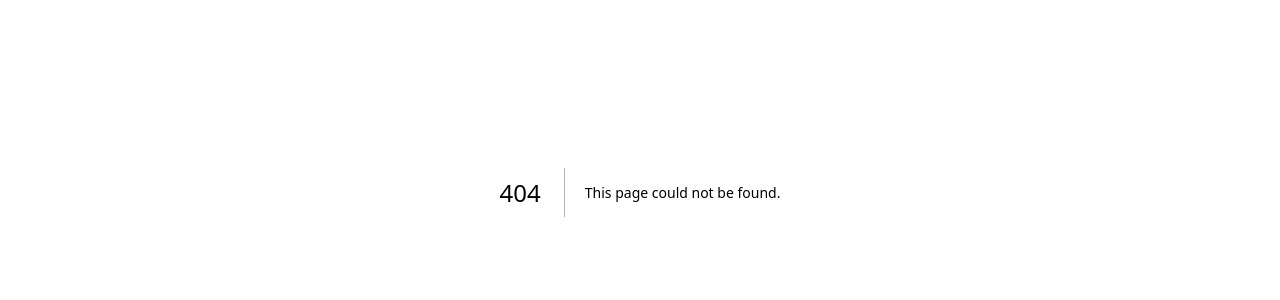
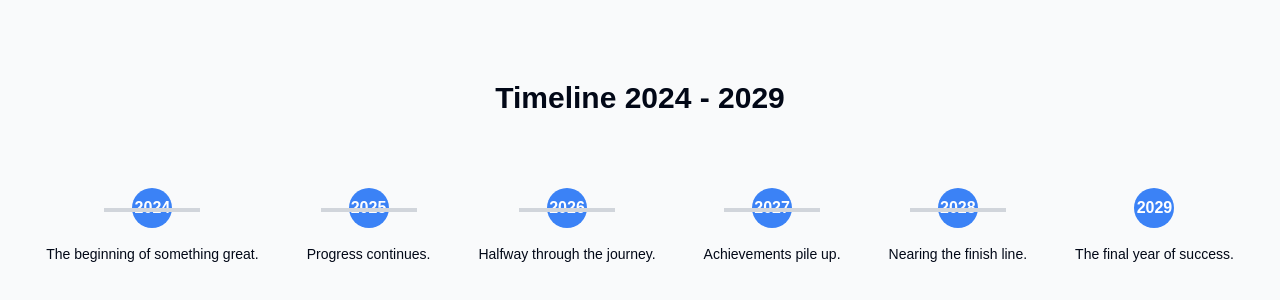
Before and after one commit to avangie/BHL2024, a Next.js app in the folder front/: page /timeline in a window 1280 px wide. Before the commit this address had no page. Shown: the part 208-508 px from the top of the page. Built offline with nearby package versions, Linux system fonts and the light colour scheme.

Commit message:
added timeline

```diff
--- a/front/package.json
+++ b/front/package.json
@@ -11,14 +11,15 @@
   "dependencies": {
     "@hookform/resolvers": "^3.9.1",
     "@radix-ui/react-label": "^2.1.0",
-    "@radix-ui/react-slot": "^1.1.0",
     "@radix-ui/react-separator": "^1.1.0",
     "@radix-ui/react-slot": "^1.1.0",
     "class-variance-authority": "^0.7.1",
     "clsx": "^2.1.1",
+    "date-fns": "^4.1.0",
     "lucide-react": "^0.468.0",
     "next": "15.0.4",
     "react": "^19.0.0",
+    "react-day-picker": "8.10.1",
     "react-dom": "^19.0.0",
     "react-hook-form": "^7.54.0",
     "sonner": "^1.7.0",
--- a/front/src/app/globals.css
+++ b/front/src/app/globals.css
@@ -34,6 +34,7 @@
     --chart-5: 27 87% 67%;
     --radius: 0.5rem;
   }
+
   .dark {
     --background: 222.2 84% 4.9%;
     --foreground: 210 40% 98%;
@@ -66,6 +67,7 @@
   * {
     @apply border-border;
   }
+
   body {
     @apply bg-background text-foreground;
   }
--- a/front/src/app/layout.tsx
+++ b/front/src/app/layout.tsx
@@ -1,17 +1,5 @@
 import type { Metadata } from "next";
-import localFont from "next/font/local";
 import "./globals.css";
-
-const geistSans = localFont({
-  src: "./fonts/GeistVF.woff",
-  variable: "--font-geist-sans",
-  weight: "100 900",
-});
-const geistMono = localFont({
-  src: "./fonts/GeistMonoVF.woff",
-  variable: "--font-geist-mono",
-  weight: "100 900",
-});
 
 export const metadata: Metadata = {
   title: "Last nine months",
@@ -26,7 +14,6 @@
   return (
     <html lang="en">
       <body
-        className={`dark ${geistSans.variable} ${geistMono.variable} antialiased`}
       >
         {children}
       </body>
--- /dev/null
+++ b/front/src/app/timeline/page.tsx
@@ -0,0 +1,11 @@
+import React from "react";
+import { Timeline } from "@/components/ui/timeline";
+
+export default function Home() {
+  return (
+    <main className="flex flex-col items-center justify-center min-h-screen bg-gray-50">
+      <h1 className="text-3xl font-bold mb-8">Timeline 2024 - 2029</h1>
+      <Timeline />
+    </main>
+  );
+}
--- /dev/null
+++ b/front/src/components/ui/calendar.tsx
@@ -0,0 +1,66 @@
+"use client"
+
+import * as React from "react"
+import { ChevronLeft, ChevronRight } from "lucide-react"
+import { DayPicker } from "react-day-picker"
+
+import { cn } from "@/lib/utils"
+import { buttonVariants } from "@/components/ui/button"
+
+export type CalendarProps = React.ComponentProps<typeof DayPicker>
+
+function Calendar({
+  className,
+  classNames,
+  showOutsideDays = true,
+  ...props
+}: CalendarProps) {
+  return (
+    <DayPicker
+      showOutsideDays={showOutsideDays}
+      className={cn("p-3", className)}
+      classNames={{
+        months: "flex flex-col sm:flex-row space-y-4 sm:space-x-4 sm:space-y-0",
+        month: "space-y-4",
+        caption: "flex justify-center pt-1 relative items-center",
+        caption_label: "text-sm font-medium",
+        nav: "space-x-1 flex items-center",
+        nav_button: cn(
+          buttonVariants({ variant: "outline" }),
+          "h-7 w-7 bg-transparent p-0 opacity-50 hover:opacity-100"
+        ),
+        nav_button_previous: "absolute left-1",
+        nav_button_next: "absolute right-1",
+        table: "w-full border-collapse space-y-1",
+        head_row: "flex",
+        head_cell:
+          "text-muted-foreground rounded-md w-9 font-normal text-[0.8rem]",
+        row: "flex w-full mt-2",
+        cell: "h-9 w-9 text-center text-sm p-0 relative [&:has([aria-selected].day-range-end)]:rounded-r-md [&:has([aria-selected].day-outside)]:bg-accent/50 [&:has([aria-selected])]:bg-accent first:[&:has([aria-selected])]:rounded-l-md last:[&:has([aria-selected])]:rounded-r-md focus-within:relative focus-within:z-20",
+        day: cn(
+          buttonVariants({ variant: "ghost" }),
+          "h-9 w-9 p-0 font-normal aria-selected:opacity-100"
+        ),
+        day_range_end: "day-range-end",
+        day_selected:
+          "bg-primary text-primary-foreground hover:bg-primary hover:text-primary-foreground focus:bg-primary focus:text-primary-foreground",
+        day_today: "bg-accent text-accent-foreground",
+        day_outside:
+          "day-outside text-muted-foreground aria-selected:bg-accent/50 aria-selected:text-muted-foreground",
+        day_disabled: "text-muted-foreground opacity-50",
+        day_range_middle:
+          "aria-selected:bg-accent aria-selected:text-accent-foreground",
+        day_hidden: "invisible",
+        ...classNames,
+      }}
+      components={{
+        IconLeft: ({ ...props }) => <ChevronLeft className="h-4 w-4" />,
+        IconRight: ({ ...props }) => <ChevronRight className="h-4 w-4" />,
+      }}
+      {...props}
+    />
+  )
+}
+Calendar.displayName = "Calendar"
+
+export { Calendar }
--- /dev/null
+++ b/front/src/components/ui/timeline.tsx
@@ -0,0 +1,37 @@
+import React from "react";
+
+interface TimelineStep {
+    year: number;
+    description: string;
+}
+
+const timelineData: TimelineStep[] = [
+    { year: 2024, description: "The beginning of something great." },
+    { year: 2025, description: "Progress continues." },
+    { year: 2026, description: "Halfway through the journey." },
+    { year: 2027, description: "Achievements pile up." },
+    { year: 2028, description: "Nearing the finish line." },
+    { year: 2029, description: "The final year of success." },
+];
+
+export const Timeline = () => {
+    return (
+        <div className="overflow-x-auto py-10">
+            <div className="flex gap-12 min-w-[600px] items-center justify-center px-6">
+                {timelineData.map((step, index) => (
+                    <div key={index} className="flex flex-col items-center">
+                        <div className="relative flex items-center justify-center">
+                            <div className="w-10 h-10 bg-blue-500 text-white flex items-center justify-center rounded-full font-bold">
+                                {step.year}
+                            </div>
+                            {index < timelineData.length - 1 && (
+                                <div className="absolute left-1/2 top-1/2 w-24 h-1 bg-gray-300 -translate-x-1/2"></div>
+                            )}
+                        </div>
+                        <p className="text-center mt-4 text-sm">{step.description}</p>
+                    </div>
+                ))}
+            </div>
+        </div>
+    );
+};
```
Also changed, not shown: front/src/app/page.tsx (line endings or trailing spaces), 1 other file (tests, documents, lock files or other folders).
